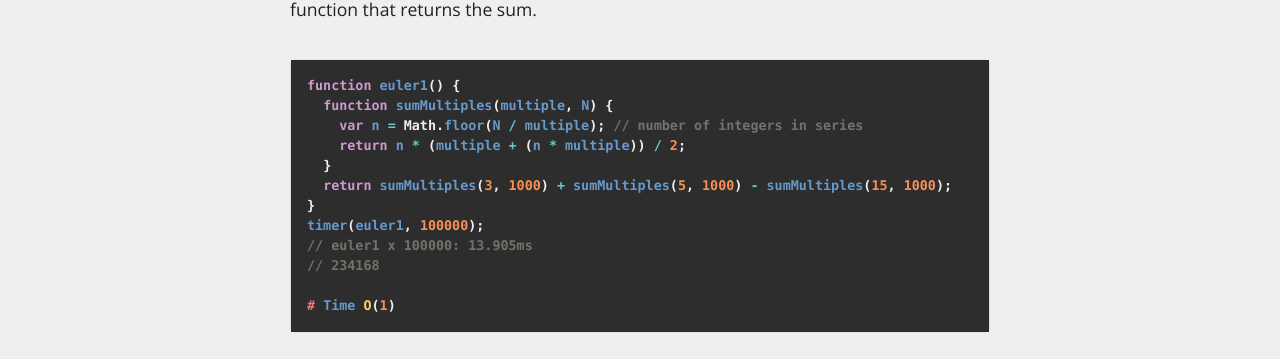
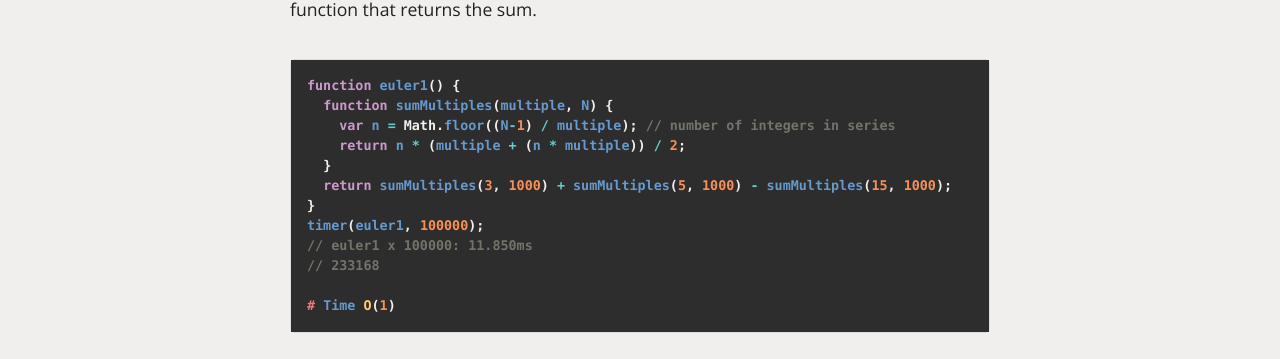
Before and after one commit to dting/dting.github.io, a Jekyll site: the page built from _euler/solved/001.md, in a window 1280 px wide and 900 px high, scrolled down 1847 px. Shown: the part 261-620 px from the top of the window. Built offline with Jekyll 4.4.1, drawn with Linux system fonts in a browser that asks for light colours; nearby versions of some CDN libraries; formulas are drawn with MathJax 3.

Commit message:
Fix off by 1 error in Euler problem 1.

```diff
--- a/_euler/solved/001.md
+++ b/_euler/solved/001.md
@@ -73,14 +73,14 @@ Having this information, we can replace the loop in our previous solution with a
 {% highlight Javascript %}
 function euler1() {
   function sumMultiples(multiple, N) {
-    var n = Math.floor(N / multiple); // number of integers in series
+    var n = Math.floor((N-1) / multiple); // number of integers in series
     return n * (multiple + (n * multiple)) / 2;
   }
   return sumMultiples(3, 1000) + sumMultiples(5, 1000) - sumMultiples(15, 1000);
 }
 timer(euler1, 100000);
-// euler1 x 100000: 13.905ms
-// 234168
+// euler1 x 100000: 11.850ms
+// 233168
 
 # Time O(1)
 {% endhighlight %}
```
